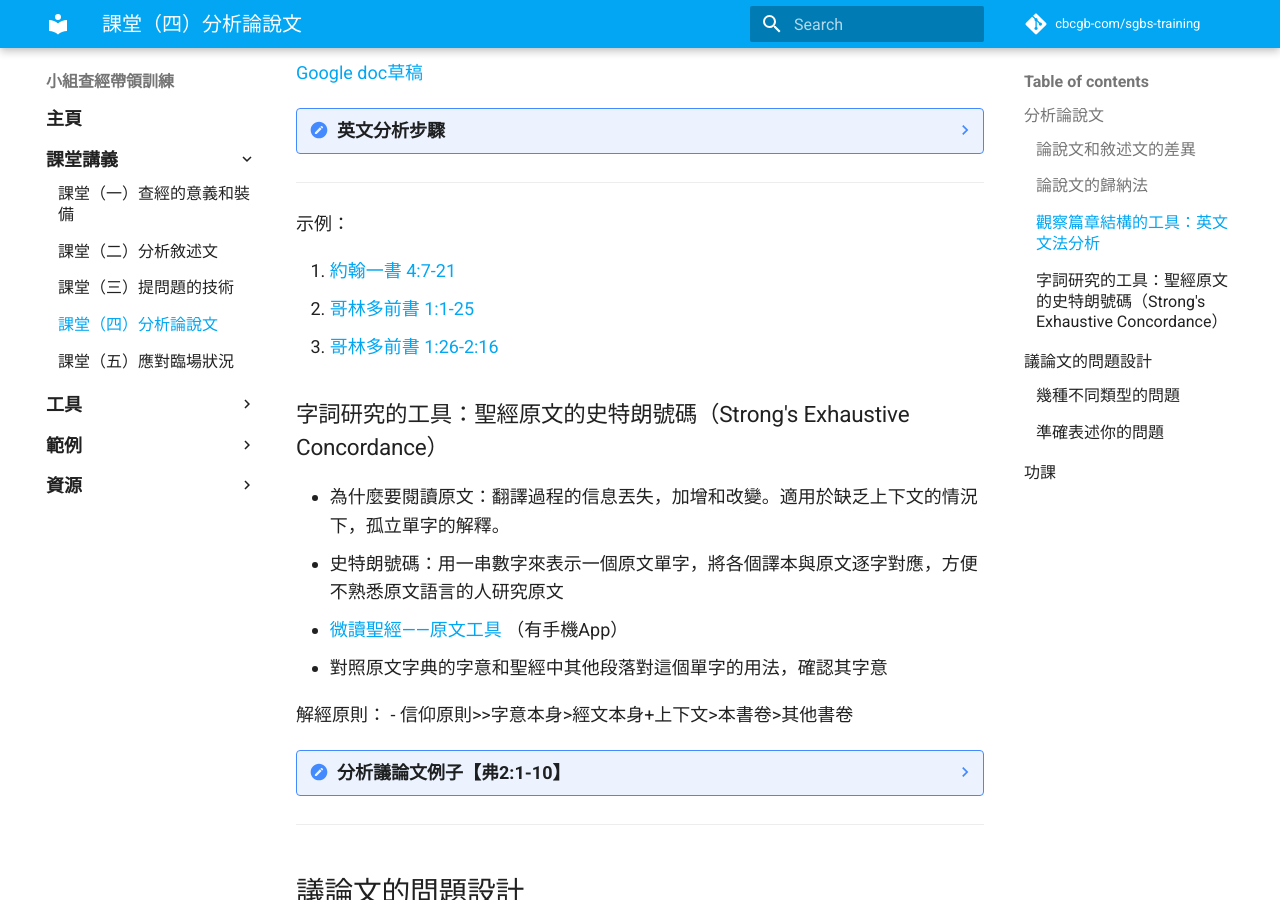
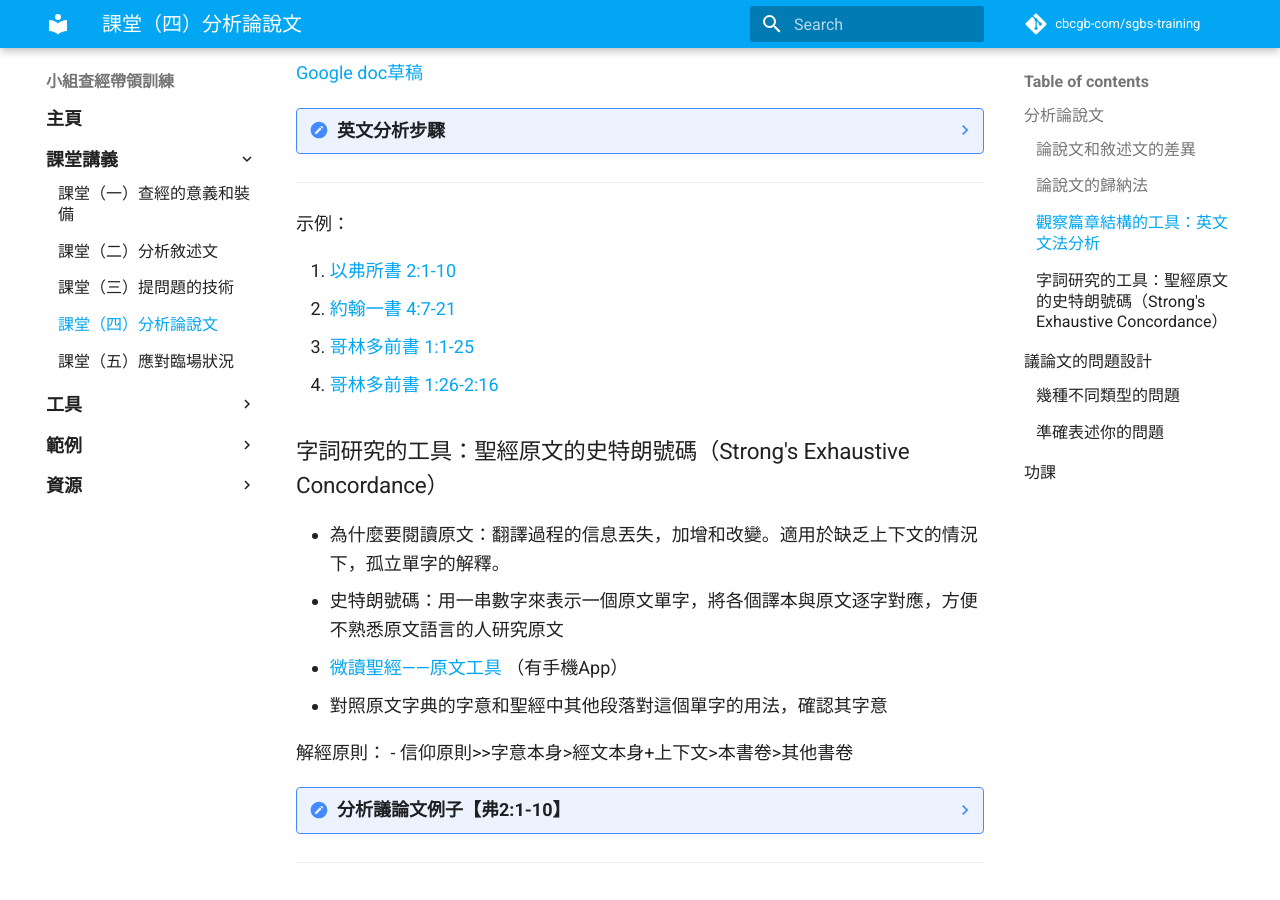
Before and after one commit to cbcgb-com/sgbs-training, an MkDocs documentation site: the page built from docs/class-notes/lesson-4-argumentation.md, in a window 1280 px wide and 900 px high, scrolled down 1333 px. Built offline with MkDocs 1.6.1 and Material for MkDocs 9.7.7, drawn with Linux system fonts in a browser that asks for light colours; comment, search, counter and statistics services are not loaded.

Commit message:
added Eph English syntax analysis Example

```diff
--- a/docs/class-notes/lesson-4-argumentation.md
+++ b/docs/class-notes/lesson-4-argumentation.md
@@ -62,9 +62,10 @@
 
 示例：
 
-1. [約翰一書 4:7-21](https://drive.google.com/file/d/1oHF-XBb--yXt8lMG9gPQRIQTg4xocu2g/view?usp=sharing)
-2. [哥林多前書 1:1-25](https://drive.google.com/file/d/1gR-darNwkft-d0GPycFqSbru6qLZhmij/view?usp=sharing)
-3. [哥林多前書 1:26-2:16](https://drive.google.com/file/d/1xEr40gQBhCvU184yJ0GAUiTG0tXGzPkt/view?usp=sharing)
+1. [以弗所書 2:1-10](https://docs.google.com/document/d/1XImBnY-vAXNhShzHvTgs_YFuw8ulqlpDIpJuiic1RKA/edit?usp=sharing)
+2. [約翰一書 4:7-21](https://drive.google.com/file/d/1oHF-XBb--yXt8lMG9gPQRIQTg4xocu2g/view?usp=sharing)
+3. [哥林多前書 1:1-25](https://drive.google.com/file/d/1gR-darNwkft-d0GPycFqSbru6qLZhmij/view?usp=sharing)
+4. [哥林多前書 1:26-2:16](https://drive.google.com/file/d/1xEr40gQBhCvU184yJ0GAUiTG0tXGzPkt/view?usp=sharing)
 
 ### 字詞研究的工具：聖經原文的史特朗號碼（Strong's Exhaustive Concordance）
 - 為什麼要閱讀原文：翻譯過程的信息丟失，加增和改變。適用於缺乏上下文的情況下，孤立單字的解釋。
```
